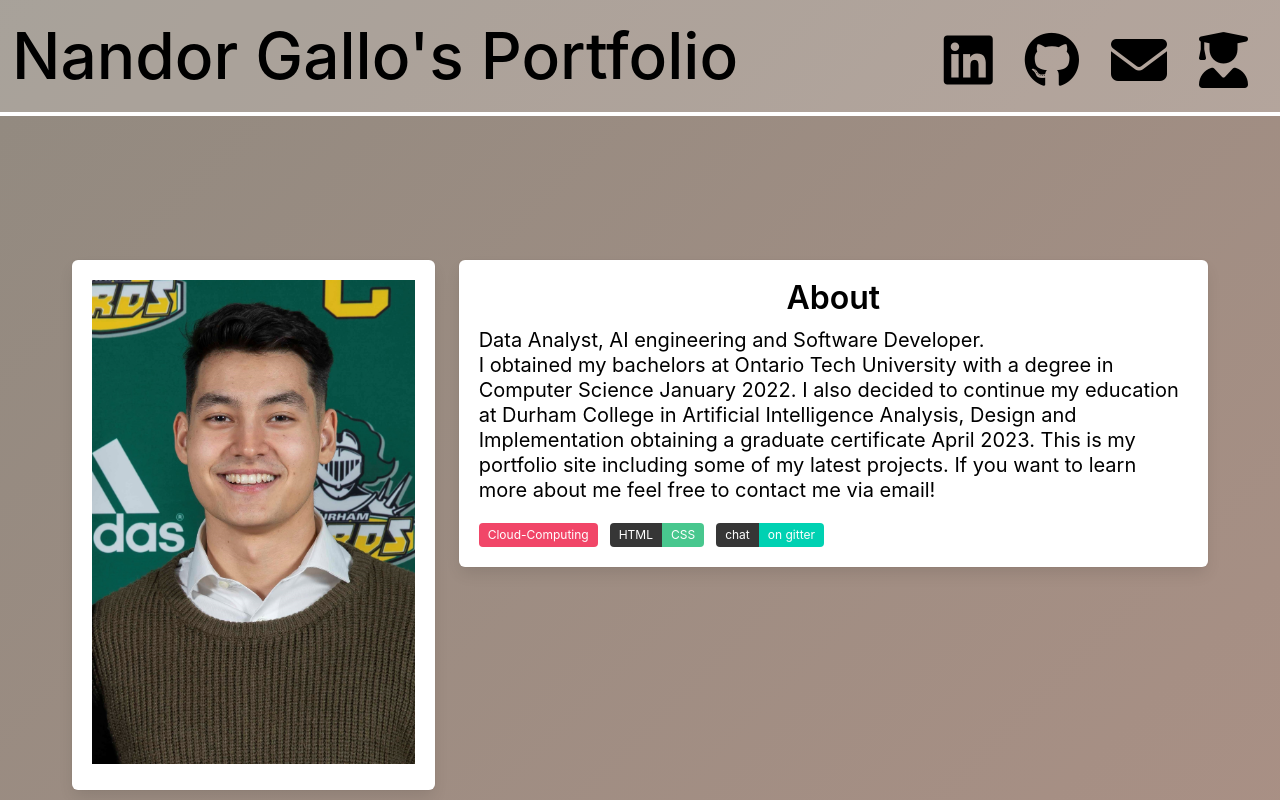
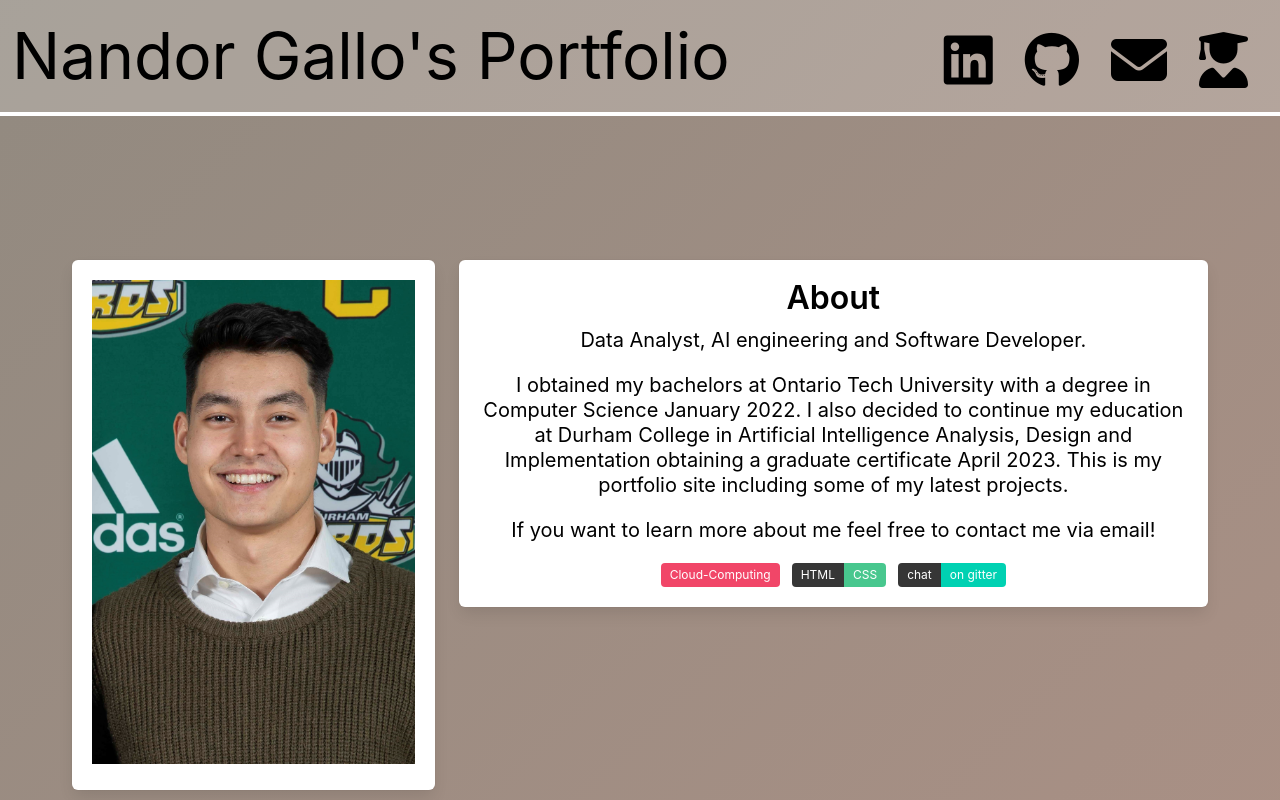
Before and after one commit to nandor-gallo/nandor-gallo.com, a website: page index.html in a window 1280 px wide. Shown: the top 800 px of the page. Drawn offline with nearby package versions, Linux system fonts and the light colour scheme.

Commit message:
Fixed some styling issues

```diff
--- a/index.html
+++ b/index.html
@@ -7,7 +7,6 @@
         <title>Nandor Gallo's Portfolio</title>
         <script src="https://kit.fontawesome.com/60b13ac983.js" crossorigin="anonymous"></script>
         <link rel="stylesheet" href="https://cdn.jsdelivr.net/npm/bulma@0.9.4/css/bulma.min.css">
-        <link rel="stylesheet" , type="text/css" , href="styles/index.css" />
         <link rel="stylesheet" href="styles/main.css">
         <meta name="viewport" content="width=device-width, initial-scale=1">
 
@@ -68,7 +67,9 @@
                                             About
                                         </p>
                                         <p class="subtitle">
-                                            Data Analyst, AI engineering and Software Developer. <br>
+                                            Data Analyst, AI engineering and Software Developer.
+                                        </p>
+                                        <p class="subtitle">
                                             I obtained my bachelors at <a rel="noopener noreferrer" data-content="Ontario Tech University"
                                                 href="https://ontariotechu.ca/programs/undergraduate/computers-and-technology/computer-science/index.php"
                                                 target="_blank">Ontario Tech University</a> with a degree in Computer Science January 2022. I also decided to
@@ -77,7 +78,10 @@
                                                 href="https://durhamcollege.ca/programs/artificial-intelligence-analysis-design-and-implementation-graduate-certificate"
                                                 target="_blank">Durham College</a> in Artificial Intelligence Analysis, Design and Implementation obtaining a
                                             graduate certificate April 2023. This is my portfolio site including some of my
-                                            latest projects. If you want to learn more about me feel free to contact me via email!
+                                            latest projects.
+                                        </p>
+                                        <p class="subtitle">
+                                            If you want to learn more about me feel free to contact me via email!
                                         </p>
                                         <div class="field is-grouped is-grouped-multiline">
                                             <div class="control">
--- a/styles/index.css
+++ /dev/null
@@ -1,24 +0,0 @@
-.social-media-icon>i {
-    font-size: 3.5rem;
-    transition: transform .1s ease;
-    color: black;
-    padding-right: 2rem;
-}
-
-.name{
-    font-size: 4rem;
-    font-weight: 500;
-    color: black;
-}
-
-
-.navbar-end{
-    justify-content: flex-end;
-    margin-left: auto;
-    place-items: flex-end;
-    padding-bottom: 1.5rem;
-}
-
-#end{
-    place-items: flex-end;
-}
--- a/styles/main.css
+++ b/styles/main.css
@@ -3,9 +3,13 @@
   border-bottom: 0.3rem solid white;
 }
 .box{
-
+  text-align: center;
+  justify-content: center;
 }
-
+.field.is-grouped.is-grouped-multiline:last-child {
+  margin-bottom: -0.75rem;
+  justify-content: center;
+}
 .hero.is-info {
   background-color: transparent;
 }
@@ -15,6 +19,26 @@
 }
 .hero.is-info .subtitle{
   color:black
+}
+.social-media-icon>i {
+  font-size: 3.5rem;
+  transition: transform .1s ease;
+  color: black;
+  padding-right: 2rem;
+}
+
+.name {
+  font-size: 4rem;
+  font-weight: 400;
+  color: black;
+}
+
+
+.navbar-end {
+  justify-content: flex-end;
+  margin-left: auto;
+  place-items: flex-end;
+  padding-bottom: 1.5rem;
 }
 
 body {
```
